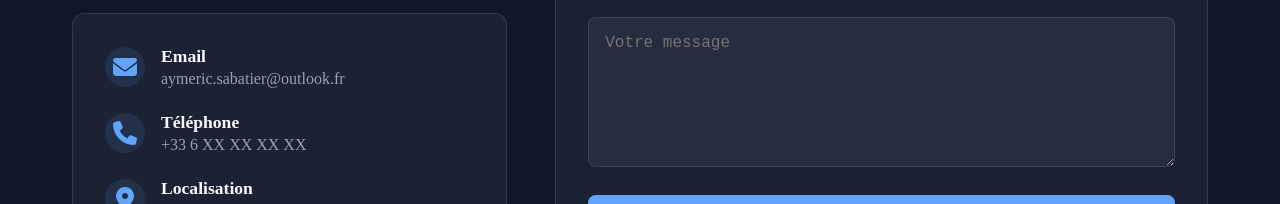
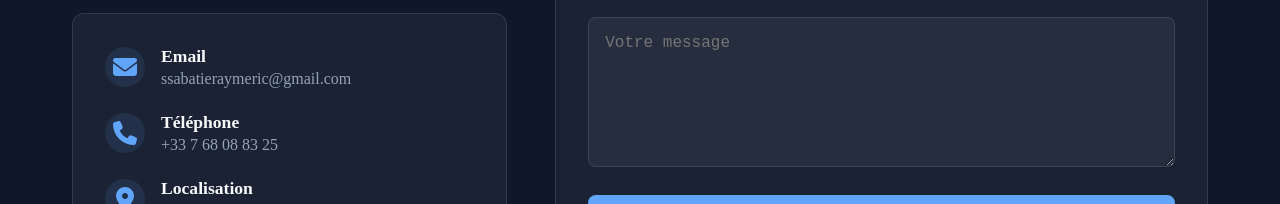
Before and after one commit to Aymdr404/Aymdr404.github.io, a React (Create React App) app: page /contact in a window 1280 px wide. Shown: the part 435-639 px from the top of the page. Built offline with nearby package versions, Linux system fonts and the light colour scheme.

Commit message:
Update Contact.tsx

```diff
--- a/src/pages/Contact/Contact.tsx
+++ b/src/pages/Contact/Contact.tsx
@@ -147,14 +147,14 @@ const Contact: React.FC = () => {
               <i className="fas fa-envelope"></i>
               <div>
                 <h3>Email</h3>
-                <p>aymeric.sabatier@outlook.fr</p>
+                <p>ssabatieraymeric@gmail.com</p>
               </div>
             </div>
             <div className="contact-method">
               <i className="fas fa-phone"></i>
               <div>
                 <h3>Téléphone</h3>
-                <p>+33 6 XX XX XX XX</p>
+                <p>+33 7 68 08 83 25</p>
               </div>
             </div>
             <div className="contact-method">
```
